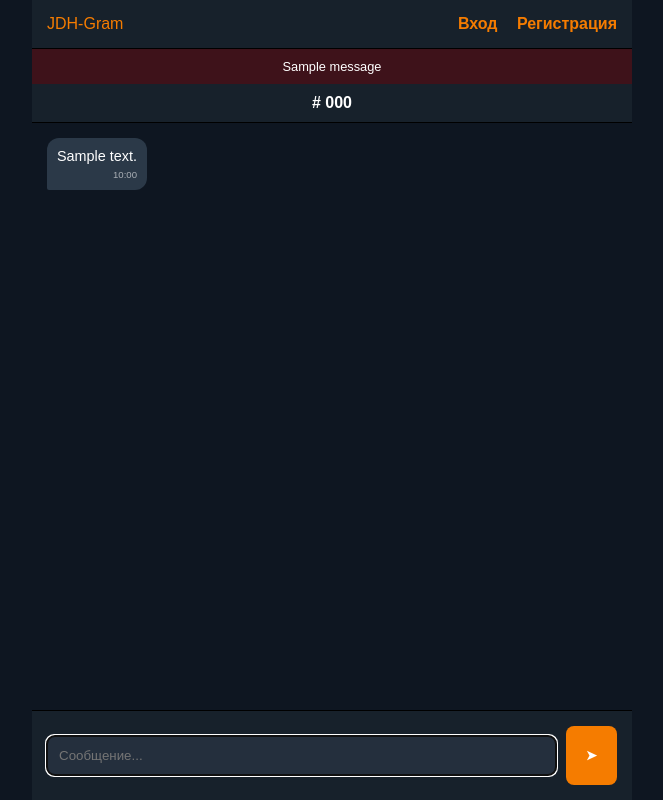
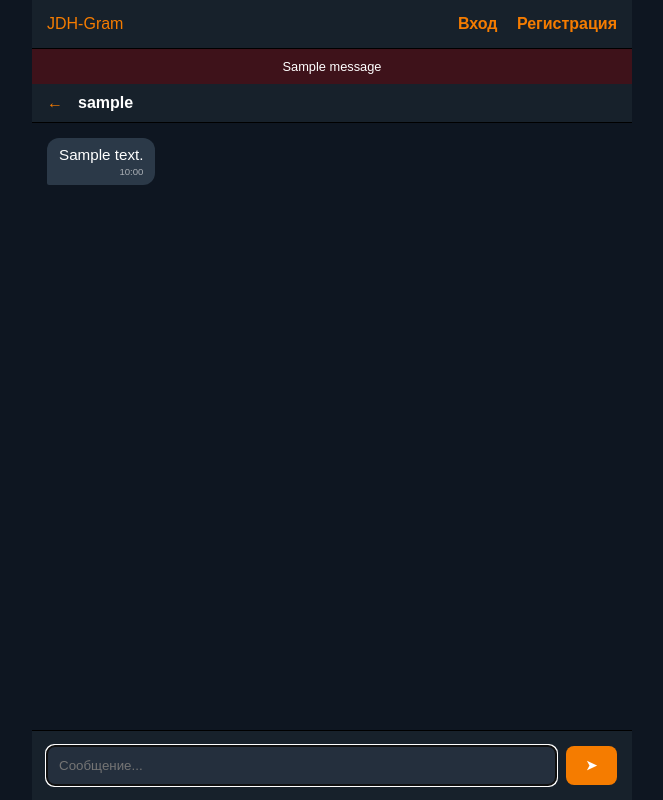
Before and after one commit to JDH-AF/JDHgram-, a Flask app: template templates/chat.html in a window 1280 px wide. Shown: the whole page, without its empty margins (308-971 px from the left). Run offline with Flask 3, Linux system fonts and the light colour scheme; tables that the repository leaves empty hold one stand-in row (values such as "Sample post"); the template is opened without the code that fills it: values that come from a table or form of the project are taken from there, most other values are stand-ins (such as "Sample title", 1, 10 or a date in 2020); one stand-in notice (Sample message) is shown.

Commit message:
Update chat.html

```diff
--- a/templates/chat.html
+++ b/templates/chat.html
@@ -1,34 +1,60 @@
 {% extends "base.html" %}
 {% block content %}
 <style>
-    #box { flex: 1; overflow-y: auto; padding: 15px; display: flex; flex-direction: column; gap: 10px; }
-    .m { padding: 10px; border-radius: 12px; max-width: 80%; color: #fff; font-size: 0.9rem; }
-    .s { align-self: flex-end; background: var(--accent); border-bottom-right-radius: 2px; }
-    .r { align-self: flex-start; background: #2b3948; border-bottom-left-radius: 2px; }
-    .t { font-size: 0.6rem; opacity: 0.6; text-align: right; margin-top: 5px; }
-    form { padding: 15px; background: var(--bg-panel); display: flex; gap: 10px; border-top: 1px solid #000; }
+    .chat-wrapper {
+        display: flex; flex-direction: column; height: 100vh;
+    }
+    .chat-header {
+        padding: 10px 15px; background: var(--bg-panel); border-bottom: 1px solid #000;
+        display: flex; align-items: center; gap: 15px;
+    }
+    #chatBox {
+        flex: 1; overflow-y: auto; padding: 15px;
+        display: flex; flex-direction: column; gap: 10px;
+        background: var(--bg-main);
+    }
+    .msg {
+        padding: 8px 12px; border-radius: 12px; color: white;
+        max-width: 80%; word-wrap: break-word; font-size: 0.95rem;
+    }
+    .sent { align-self: flex-end; background: var(--accent); border-bottom-right-radius: 2px; }
+    .received { align-self: flex-start; background: #2b3948; border-bottom-left-radius: 2px; }
+    .time { font-size: 0.6rem; opacity: 0.6; text-align: right; margin-top: 3px; }
+
+    .input-form {
+        padding: 15px; background: var(--bg-panel);
+        display: flex; gap: 10px; border-top: 1px solid #000;
+    }
+    #msgInput { flex: 1; margin: 0; }
+    .send-btn { width: auto; padding: 0 20px; margin: 0; }
 </style>
 
-<div style="padding: 10px; background: var(--bg-panel); font-weight: bold; text-align: center; border-bottom: 1px solid #000">
-    # {{ room.code }}
+<div class="chat-wrapper">
+    <div class="chat-header">
+        <a href="{{ url_for('index') }}" style="color: var(--accent); text-decoration: none;">←</a>
+        <div style="font-weight: bold;">{{ recipient.username }}</div>
     </div>
 
-<div id="box">
-    {% for m in messages %}
-        <div class="m {% if m.sender_id == current_user.id %}s{% else %}r{% endif %}">
-            {{ m.body }}
-            <div class="t">{{ m.timestamp.strftime('%H:%M') }}</div>
+    <div id="chatBox">
+        {% for msg in messages %}
+            <div class="msg {% if msg.sender_id == current_user.id %}sent{% else %}received{% endif %}">
+                {{ msg.body }}
+                <div class="time">{{ msg.timestamp.strftime('%H:%M') }}</div>
             </div>
         {% endfor %}
     </div>
 
-<form method="POST">
-    <input type="text" name="message" placeholder="Сообщение..." required autocomplete="off" autofocus>
-    <button type="submit" style="width: auto; padding: 0 20px">➤</button>
+    <form class="input-form" method="POST">
+        <input type="text" name="message" id="msgInput" placeholder="Сообщение..." required autocomplete="off" autofocus>
+        <button type="submit" class="send-btn">➤</button>
     </form>
+</div>
 
 <script>
-    var b = document.getElementById("box");
-    b.scrollTop = b.scrollHeight;
+    // Автоскролл вниз при загрузке страницы
+    window.onload = function() {
+        var chatBox = document.getElementById("chatBox");
+        chatBox.scrollTop = chatBox.scrollHeight;
+    };
 </script>
 {% endblock %}
```
Lines whose indentation alone changed are shown as unchanged.
